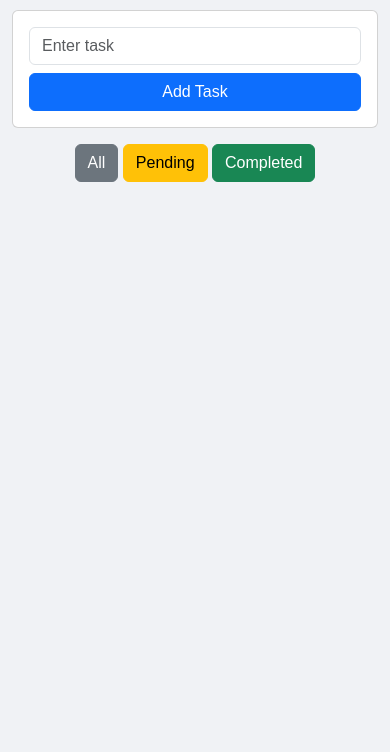
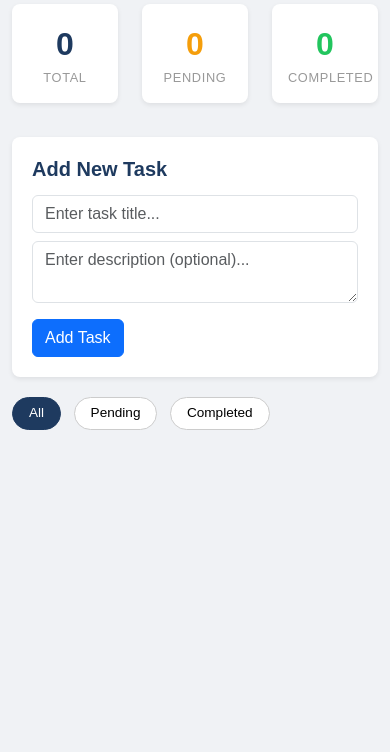
Before and after one commit to aayushgupta-4341/Client-Task-Tracking-Dashboard, a plain HTML site: page index.html in a window 390 px wide. Shown: the part 92-844 px from the top of the page. Drawn offline with nearby package versions, Linux system fonts and the light colour scheme; no server answers.

Commit message:
Refactor index.html for improved layout and styling
Updated the title and added viewport meta tag for responsiveness. Improved structure by adding navigation and filter sections, and enhanced task input form.

```diff
--- a/index.html
+++ b/index.html
@@ -1,33 +1,98 @@
 <!DOCTYPE html>
 <html lang="en">
 <head>
-    <meta charset="UTF-8">
-    <title>Task Dashboard</title>
+  <meta charset="UTF-8" />
+  <meta name="viewport" content="width=device-width, initial-scale=1.0" />
+  <title>Client Task Tracking Dashboard</title>
 
-    <link href="https://cdn.jsdelivr.net/npm/bootstrap@5.3.0/dist/css/bootstrap.min.css" rel="stylesheet">
-    <link rel="stylesheet" href="css/style.css">
+  <!-- Bootstrap for basic styling and layout -->
+  <link
+    href="https://cdn.jsdelivr.net/npm/bootstrap@5.3.3/dist/css/bootstrap.min.css"
+    rel="stylesheet"
+  />
+
+  <!-- Custom CSS file -->
+  <link rel="stylesheet" href="css/style.css" />
 </head>
 <body>
 
-<div class="container mt-5">
-    <h2 class="text-center mb-4">Task Dashboard</h2>
+  <!-- Navigation Bar -->
+  <nav class="navbar px-4 py-3 mb-4">
+    <span class="navbar-brand">Task Dashboard</span>
+  </nav>
 
-    <div class="card p-3 mb-3">
-        <input type="text" id="taskInput" class="form-control mb-2" placeholder="Enter task">
-        <button class="btn btn-primary" onclick="addTask()">Add Task</button>
+  <div class="container">
+
+    <!-- Stats Section -->
+    <!-- These numbers update automatically using JavaScript -->
+    <div class="row mb-4">
+      <div class="col-4">
+        <div class="stats-box total">
+          <div class="count" id="totalCount">0</div>
+          <div class="label">Total</div>
+        </div>
+      </div>
+      <div class="col-4">
+        <div class="stats-box pending">
+          <div class="count" id="pendingCount">0</div>
+          <div class="label">Pending</div>
+        </div>
+      </div>
+      <div class="col-4">
+        <div class="stats-box done">
+          <div class="count" id="completedCount">0</div>
+          <div class="label">Completed</div>
+        </div>
+      </div>
     </div>
 
-    <div class="mb-3 text-center">
-        <button class="btn btn-secondary btn-all" onclick="filterTasks('all')">All</button>
-        <button class="btn btn-warning btn-pending" onclick="filterTasks('pending')">Pending</button>
-        <button class="btn btn-success btn-completed" onclick="filterTasks('completed')">Completed</button>
+    <!-- Add Task Form -->
+    <div class="add-task-section">
+      <h5>Add New Task</h5>
+
+      <div class="mb-2">
+        <input
+          type="text"
+          id="titleInput"
+          class="form-control"
+          placeholder="Enter task title..."
+        />
+        <!-- This error text shows if the user submits without a title -->
+        <span class="error-msg" id="titleError">Title cannot be empty!</span>
+      </div>
+
+      <div class="mb-3">
+        <textarea
+          id="descInput"
+          class="form-control"
+          rows="2"
+          placeholder="Enter description (optional)..."
+        ></textarea>
+      </div>
+
+      <button class="btn btn-primary" onclick="submitTask()">Add Task</button>
     </div>
 
-    <ul class="list-group" id="taskList"></ul>
-</div>
+    <!-- Filter Buttons -->
+    <div class="filter-section">
+      <button class="filter-btn active" id="btn-all"       onclick="filterTasks('all')">All</button>
+      <button class="filter-btn"        id="btn-pending"   onclick="filterTasks('pending')">Pending</button>
+      <button class="filter-btn"        id="btn-completed" onclick="filterTasks('completed')">Completed</button>
+    </div>
 
-<script src="js/api.js"></script>
-<script src="js/app.js"></script>
+    <!-- Task cards will be shown here by JavaScript -->
+    <div id="taskContainer"></div>
+
+  </div>
+
+  <!-- Bootstrap JS -->
+  <script
+    src="https://cdn.jsdelivr.net/npm/bootstrap@5.3.3/dist/js/bootstrap.bundle.min.js">
+  </script>
+
+  <!-- Load api.js first because app.js uses its functions -->
+  <script src="js/api.js"></script>
+  <script src="js/app.js"></script>
 
 </body>
 </html>
```
